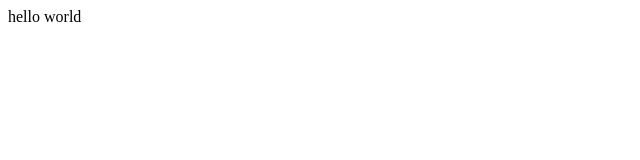
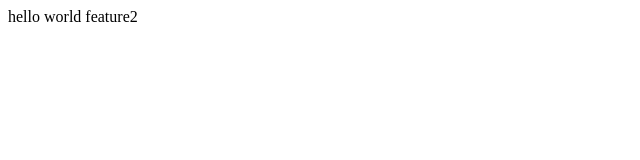
Before and after one commit to sainatharjun/iscGit, a plain HTML site: page index.html in a window 1280 px wide. Shown: the full height of the page, 0-640 px from the left. Drawn offline with Linux system fonts and the light colour scheme.

Commit message:
commit 2 main

```diff
--- a/index.html
+++ b/index.html
@@ -1,5 +1,6 @@
 <html>
 <body>
 hello world
+feature2
 </body>
 </html>
```
